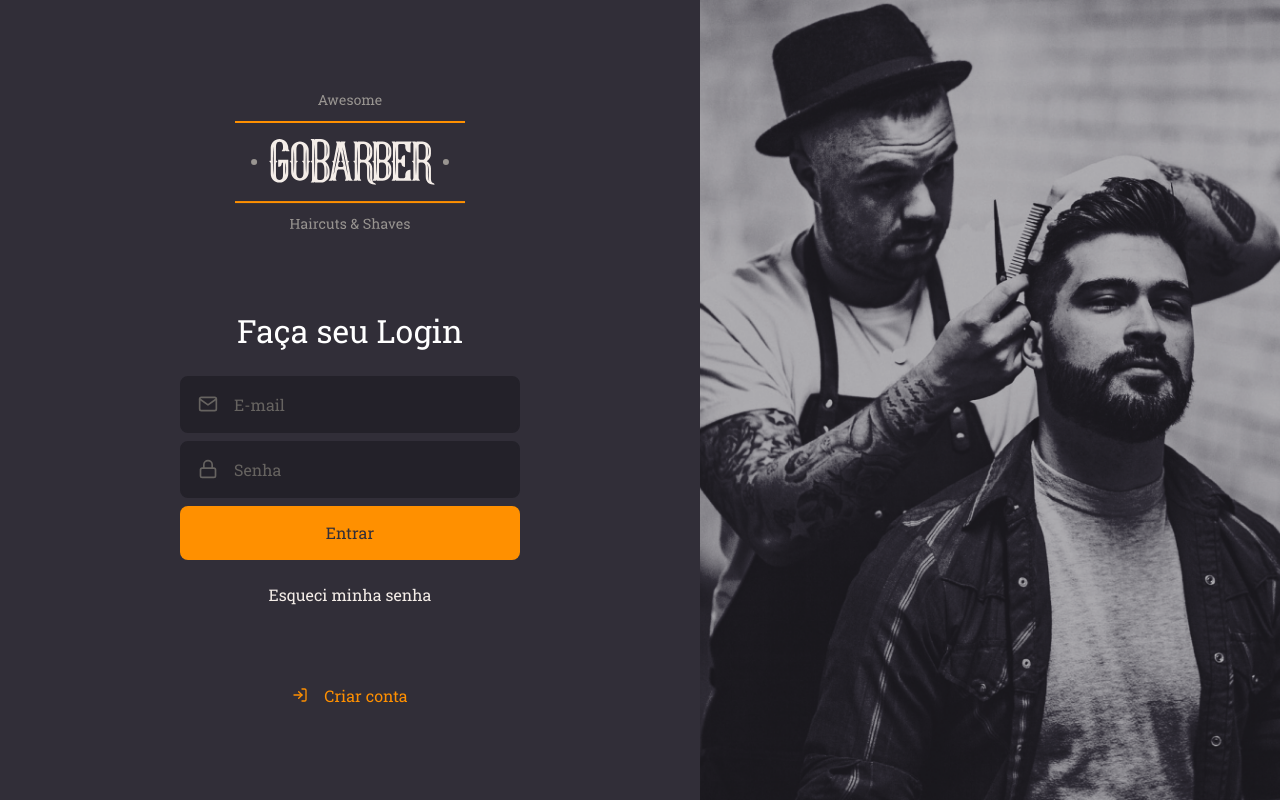
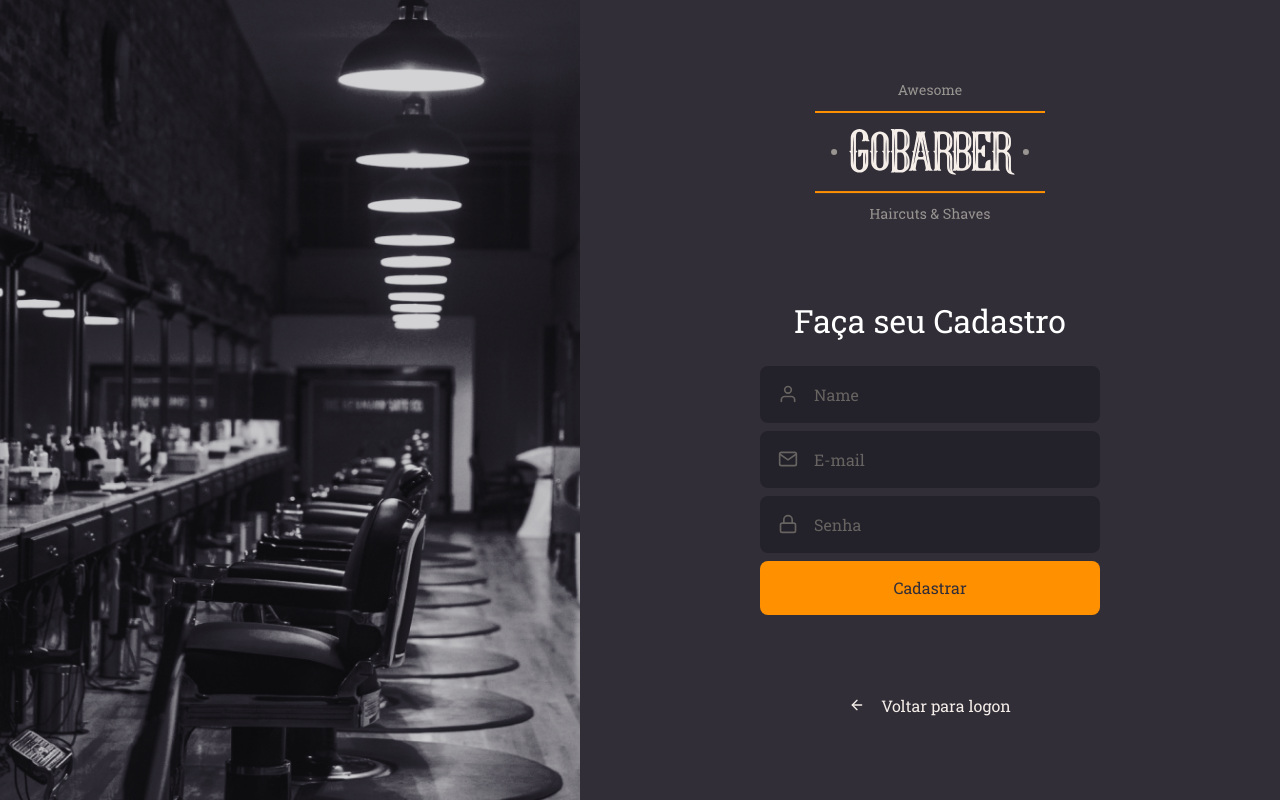
Before and after one commit to juliocholiveira/gostack-gobarber-web, a React (Create React App) app: page / in a window 1280 px wide. Built offline with nearby package versions, Linux system fonts and the light colour scheme.

Commit message:
cria a página de cadastro

```diff
--- a/src/App.tsx
+++ b/src/App.tsx
@@ -1,12 +1,13 @@
 import React from 'react';
 
 import GlobalStyle from './styles/global';
-import { SignIn } from './pages/SignIn';
+// import { SignIn } from './pages/SignIn';
+import SignUp from './pages/SignUp';
 
 const App: React.FC = () => {
   return (
     <>
-      <SignIn />
+      <SignUp />
       <GlobalStyle />
     </>
   );
--- /dev/null
+++ b/src/pages/SignUp/index.tsx
@@ -0,0 +1,37 @@
+import React from 'react';
+import { FiArrowLeft, FiMail, FiUser, FiLock } from 'react-icons/fi';
+
+import { Container, Content, Background } from './styles';
+import logo from '../../assets/logo.svg';
+
+import Input from '../../components/Input';
+import Button from '../../components/Button';
+
+const SignUp: React.FC = () => (
+  <Container>
+    <Background />
+    <Content>
+      <img src={logo} alt="" />
+      <form>
+        <h1>Faça seu Cadastro</h1>
+        <Input name="name" icon={FiUser} type="text" placeholder="Name" />
+        <Input name="e-mail" icon={FiMail} type="text" placeholder="E-mail" />
+        <Input
+          name="password"
+          icon={FiLock}
+          type="password"
+          placeholder="Senha"
+        />
+        <Button type="submit" value="Cadastrar">
+          Cadastrar
+        </Button>
+      </form>
+      <a href="login">
+        <FiArrowLeft />
+        Voltar para logon
+      </a>
+    </Content>
+  </Container>
+);
+
+export default SignUp;
--- /dev/null
+++ b/src/pages/SignUp/styles.ts
@@ -0,0 +1,66 @@
+import styled from 'styled-components';
+import { shade } from 'polished';
+
+import signInBackground from '../../assets/sign-up-background.png';
+
+export const Container = styled.div`
+  height: 100vh;
+  display: flex;
+  align-items: stretch;
+`;
+
+export const Content = styled.div`
+  display: flex;
+  flex-direction: column;
+  align-items: center;
+  /* Esta propriedade define as propriedades aligin-itens e justify-content
+    como center */
+  place-content: center;
+  width: 100%;
+  max-width: 700px;
+
+  form {
+    margin: 80px 0;
+    width: 340px;
+    text-align: center;
+
+    h1 {
+      margin-bottom: 24px;
+    }
+
+    a {
+      color: #f4ede8;
+      display: block;
+      margin-top: 24px;
+      text-decoration: none;
+      transition: color 0.2s;
+
+      &:hover {
+        color: ${shade(0.2, '#f4ede8')};
+      }
+    }
+  }
+
+  > a {
+    color: #f4ede8;
+    display: block;
+    text-decoration: none;
+    transition: color 0.2s;
+    display: flex;
+    align-items: center;
+
+    &:hover {
+      color: ${shade(0.2, '#f4ede8')};
+    }
+
+    svg {
+      margin-right: 16px;
+    }
+  }
+`;
+
+export const Background = styled.div`
+  flex: 1;
+  background: url(${signInBackground}) no-repeat center;
+  background-size: cover;
+`;
```
Also changed, not shown: src/assets/sign-up-background.png (added).
